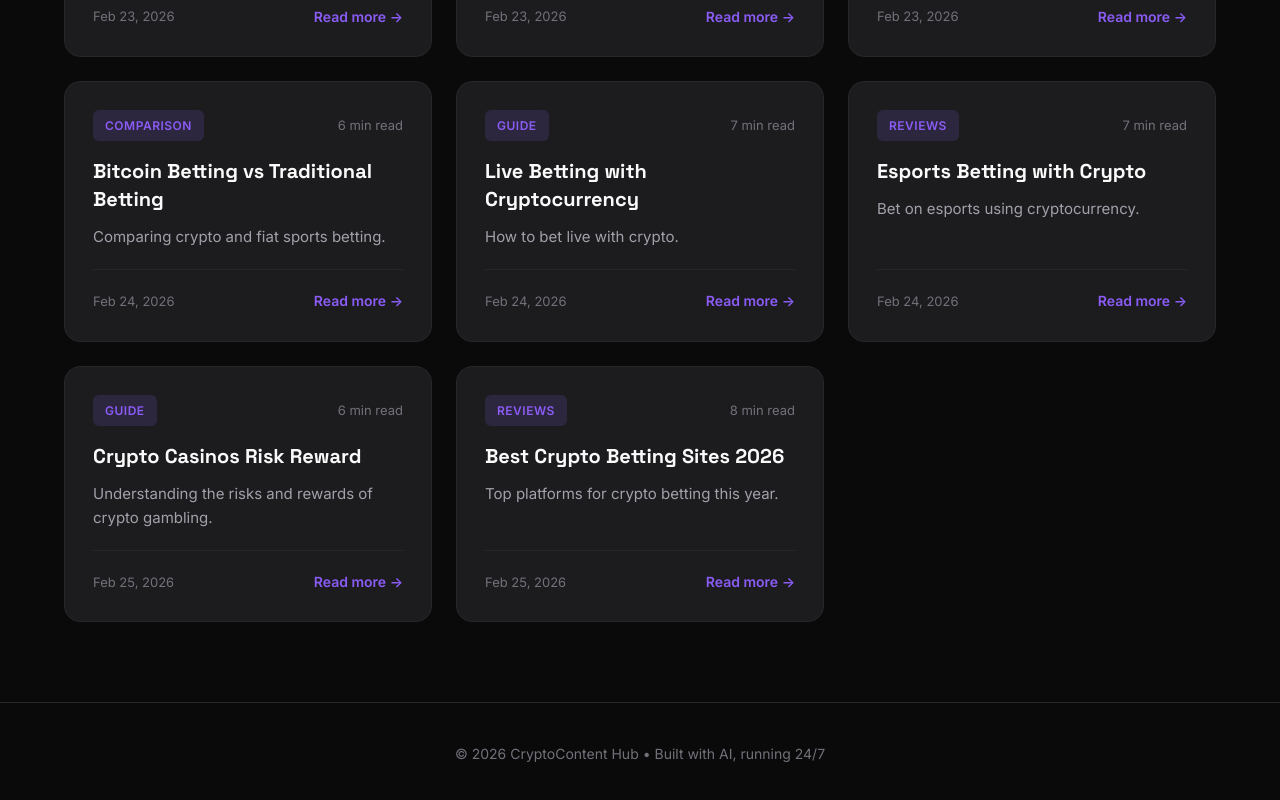
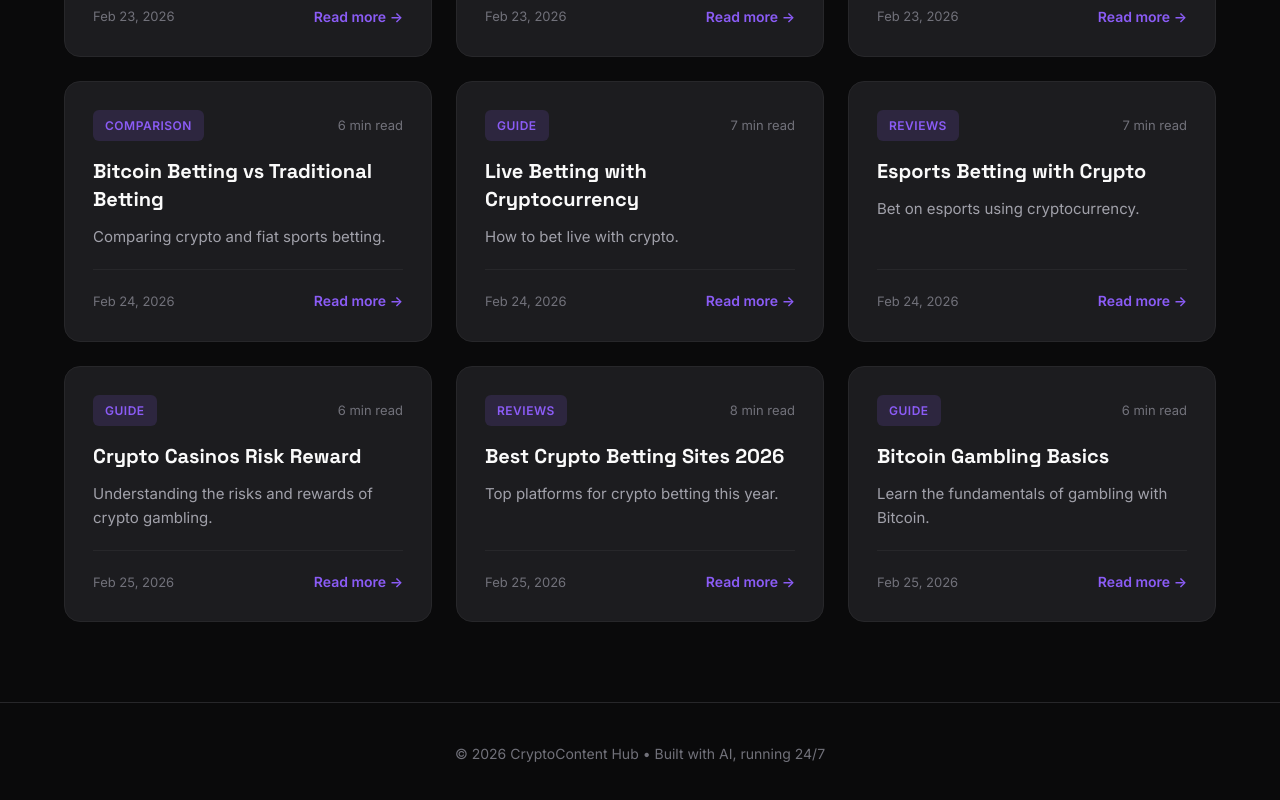
Before and after one commit to shaidzin/crypto-gaming-hub-2026, a Next.js app: page / in a window 1280 px wide. Shown: the part 2873-3673 px from the top of the page. Built offline with nearby package versions, Linux system fonts and the light colour scheme.

Commit message:
Add article 30

```diff
--- a/src/app/data/articles.ts
+++ b/src/app/data/articles.ts
@@ -260,5 +260,14 @@ export const articles = [
     date: 'Feb 25, 2026',
     readTime: '8 min read',
     slug: 'best-crypto-betting-sites-2026'
+  },
+  {
+    id: '30',
+    title: 'Bitcoin Gambling Basics',
+    excerpt: 'Learn the fundamentals of gambling with Bitcoin.',
+    category: 'Guide',
+    date: 'Feb 25, 2026',
+    readTime: '6 min read',
+    slug: 'bitcoin-gambling-basics'
   }
 ];
```
Also changed, not shown: src/app/data/article-contents.ts (+23 -0 lines).
